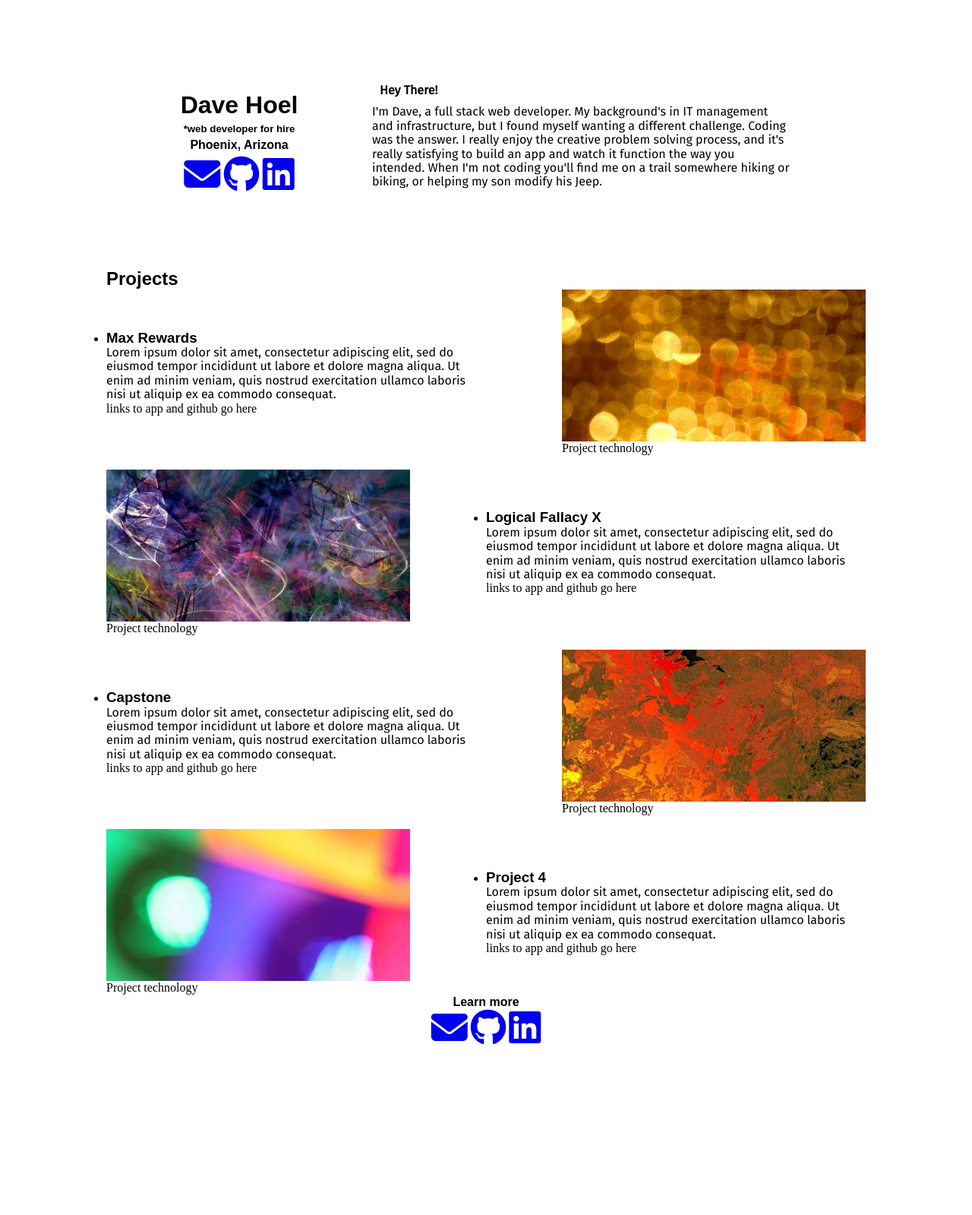
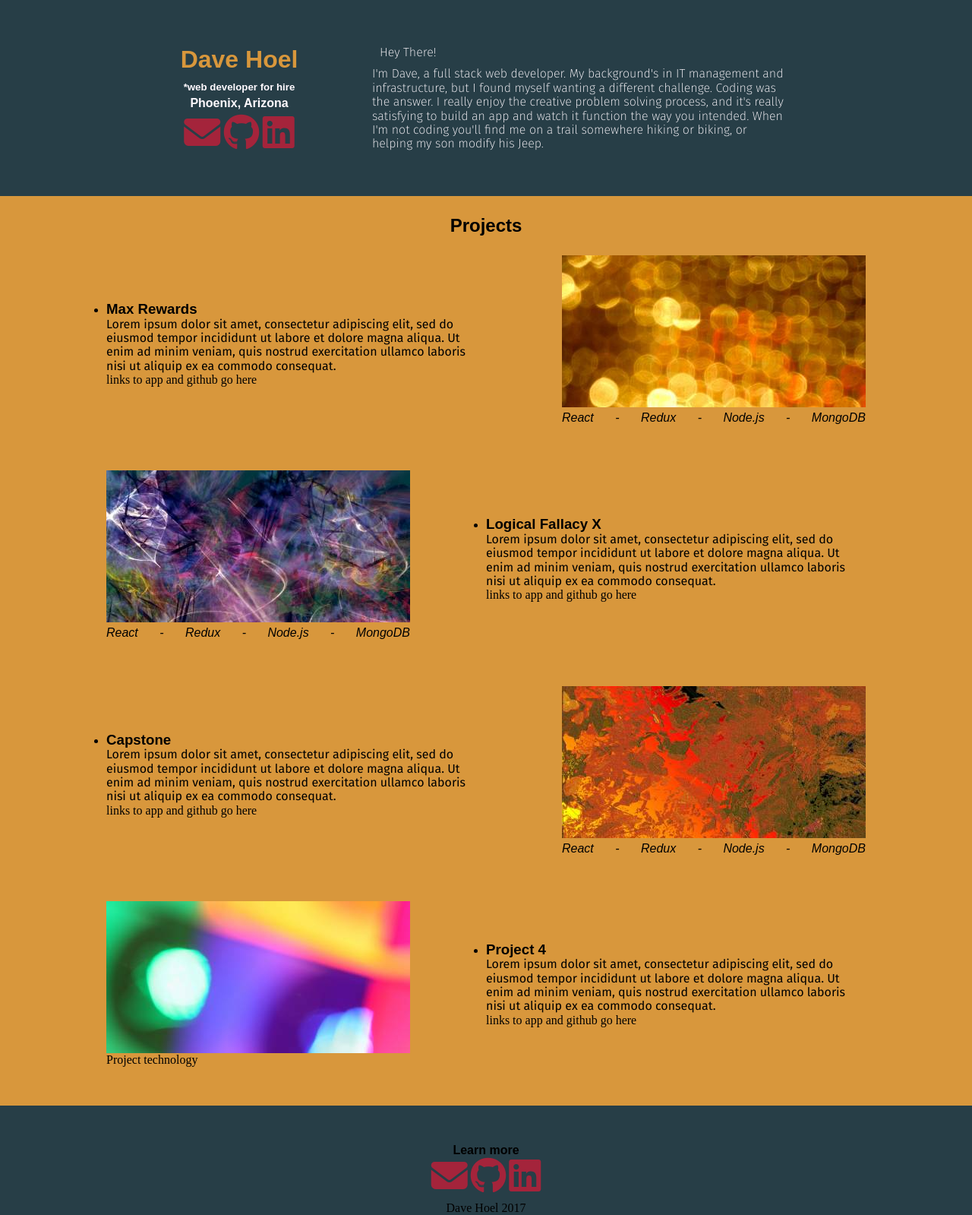
Before and after one commit to dhoel/portfolio, a plain HTML site: page index.html in a window 1280 px wide. Shown: the whole page at 76% size. Before the commit the page ends 1377 px from the top, so only its background shows below. Drawn offline with nearby package versions, Linux system fonts and the light colour scheme; a web font is replaced by a local one.

Commit message:
additional styling and some color

```diff
--- a/index.html
+++ b/index.html
@@ -7,7 +7,7 @@
         href='https://cdnjs.cloudflare.com/ajax/libs/normalize/7.0.0/normalize.css'>
   <link rel='stylesheet' type='text/css' href='main.css'>
   <link rel='stylesheet'
-        href='https://fonts.googleapis.com/css?family=Fira+Sans|Fira+Sans+Condensed'>
+        href='https://fonts.googleapis.com/css?family=Fira+Sans|Fira+Sans:200|Fira+Sans+Condensed'>
   <script src='https://use.fontawesome.com/272eaf191a.js'></script>
 </head>
 <body>
@@ -16,7 +16,7 @@
         <h1>Dave Hoel</h1>
         <h5>*web developer for hire</h5>
         <h4 id='locale'>Phoenix, Arizona</h4>
-        <div id='social'>
+        <div class='social'>
             <a href='mailto:dkhoel@gmail.com'>
                 <span class='fa fa-envelope fa-3x'/>
             </a>
@@ -29,7 +29,7 @@
         </div>
     </section>
     <section id='about' class='intro'>
-      <h4>Hey There!</h4>
+      <h4 class='greeting'>Hey There!</h4>
 
       <p>I'm Dave, a full stack web developer. My background's in IT management
          and infrastructure, but I found myself wanting a different
@@ -43,8 +43,8 @@
 
   <main>
 
-    <div id='projects'>
-      <h2 id='work-title'>Projects</h2>
+    <div id='projects-group'>
+      <h2 id='projects-header'>Projects</h2>
       <section id='max-rewards' class='project-block'>
           <summary class='proj-summary left'>
               <h3 class='proj-title'>Max Rewards</h3>
@@ -56,14 +56,29 @@
           </summary>
           <div class='proj-screenshot right'>
               <img src='images/max-rewards.jpg' alt='Max Rewards screenshot'>
-              <div class='proj-tech'>Project technology</div>
+              <div class='project-tech'>
+                <span>React</span>
+                <span>-</span>
+                <span>Redux</span>
+                <span>-</span>
+                <span>Node.js</span>
+                <span>-</span>
+                <span>MongoDB</span>
+              </div>
           </div>
       </section>
-      <div> <br></div>
       <section id='logical-fall-x' class='project-block'>
           <div class='proj-screenshot left'>
               <img src='images/logical-fall.jpg' alt='Logical Fallacy screenshot'>
-              <div class='proj-tech'>Project technology</div>
+              <div class='project-tech'>
+                <span>React</span>
+                <span>-</span>
+                <span>Redux</span>
+                <span>-</span>
+                <span>Node.js</span>
+                <span>-</span>
+                <span>MongoDB</span>
+              </div>
           </div>
           <summary class='proj-summary right'>
               <h3 class='proj-title'>Logical Fallacy X</h3>
@@ -74,7 +89,6 @@
               <div>links to app and github go here</div>
           </summary>
       </section>
-      <div> <br></div>
       <section id='capstone' class='project-block'>
           <summary class='proj-summary left'>
               <h3 class='proj-title'>Capstone</h3>
@@ -86,10 +100,17 @@
           </summary>
           <div class='proj-screenshot right'>
               <img src='images/capstone.jpg' alt='Capstone screenshot'>
-              <div class='proj-tech'>Project technology</div>
+              <div class='project-tech'>
+                <span>React</span>
+                <span>-</span>
+                <span>Redux</span>
+                <span>-</span>
+                <span>Node.js</span>
+                <span>-</span>
+                <span>MongoDB</span>
+              </div>
           </div>
       </section>
-      <div> <br></div>
       <section id='project-4' class='project-block'>
           <div class='proj-screenshot left'>
               <img src='images/project-4.jpg' alt='Project 4 screenshot'>
@@ -112,7 +133,7 @@
     <section id='label' class='contact'>
       <h4>Learn more</h4>
     </section>
-    <section id='social' class='contact'>
+    <section class='social' class='contact'>
       <a href='mailto:dkhoel@gmail.com'>
           <span class='fa fa-envelope fa-3x'/>
       </a>
@@ -122,8 +143,8 @@
       <a href='https:/www.linkedin.com/in/davehoel'>
           <span class='fa fa-linkedin-square fa-3x'>
       </a>
-
     </section>
+    <p id='footer-name'>Dave Hoel 2017</p>
   </footer>
 </body>
 </html>
--- a/main.css
+++ b/main.css
@@ -5,16 +5,17 @@
 html, body {
     height: 100%;
     /*color: #EBF5EE;*/
-    /*background-color: #FFFFFF;*/
-
+    background-color: #273E47;
+}
+main {
+  background-color: #D8973C
 }
 header {
     max-width: 1000px;
     width: 100%;
-    margin: 0 auto;
-    padding: 100 0px;
+    margin: 50 auto;
     display: flex;
-
+    color: #FFFAFF
 }
 #personal-info {
     display: inline-block;
@@ -23,38 +24,48 @@ header {
     max-width: 35%;
     font-family: 'Fira Sans Condensed', sans-serif;
 }
-#social {
+#personal-info h1 {
+  color: #D8973C
+}
+.social {
     width: 10rem;
-    margin: 0 auto;
-
+    margin: 0 auto 10px;
+}
+.social a {
+  color: #A4243B
 }
 #about {
     font-family: 'Fira Sans', sans-serif;
+    font-weight: 200;
     display: inline-block;
     width: 100%;
     max-width: 55%;
 }
-header h4 {
+header .greeting {
     margin: 10px;
+    font-weight: 200;
 }
 h1 {
-    margin: 20px 0px 5px;
+    margin: 10px 0px;
 }
 #locale {
     margin: 5px 0px;
 }
-#projects {
+#projects-group {
     max-width: 1000px;
     width: 100%;
     margin: 0 auto;
 }
-#projects .project-block {
+#projects-group .project-block {
     display: flex;
     align-items: center;
+    margin-bottom: 50px;
 }
-main h2 {
+#projects-header {
     font-family: 'Fira Sans Condensed', sans-serif;
-
+    text-align: center;
+    margin-bottom: 25px;
+    padding-top: 25px;
 }
 .proj-title {
     font-family: 'Fira Sans Condensed', sans-serif;
@@ -70,6 +81,18 @@ main h2 {
 .left {
     margin-right: 5%;
 }
+#project-4 {
+  margin-bottom: 0px;
+  padding-bottom: 50px;
+}
+.project-tech {
+  font-family: 'Fira Sans Condensed', sans-serif;
+  font-style: italic;
+  display: flex;
+  justify-content: space-between;
+  margin-top: 5px;
+  margin-bottom: 10px;
+}
 main p {
     font-family: 'Fira Sans', sans-serif;
 }
@@ -81,8 +104,10 @@ footer {
 footer h4 {
     font-family: 'Fira Sans Condensed', sans-serif;
 }
-
-@media (max-width: 860px) {
+#footer-name {
+  margin-bottom: 25px;
+}
+@media (max-width: 1020px) {
     header {
         display: block;
     }
@@ -93,12 +118,13 @@ footer h4 {
     }
     #about {
         display: block;
-        max-width: 70%;
+        width: 450px;
+        max-width: 100%;
         text-align: center;
         margin: 0 auto;
     }
-    main h2 {
-        text-align: center;
+    #about .greeting {
+      margin-top: 50px
     }
     .project-block {
         flex-direction: column;
@@ -106,6 +132,7 @@ footer h4 {
         margin: 0 auto;
     }
     .proj-summary {
+        width: 450px;
         max-width: 100%;
         order: 2;
     }
@@ -130,3 +157,17 @@ footer h4 {
         text-align: center;
     }
 }
+@media (max-width: 450px) {
+  header {
+    margin: 50px auto;
+  }
+  #about {
+      max-width: 80%;
+  }
+  .project-screenshot {
+      max-width: 80%;
+  }
+  .proj-title {
+      text-align: center;
+  }
+}
```
